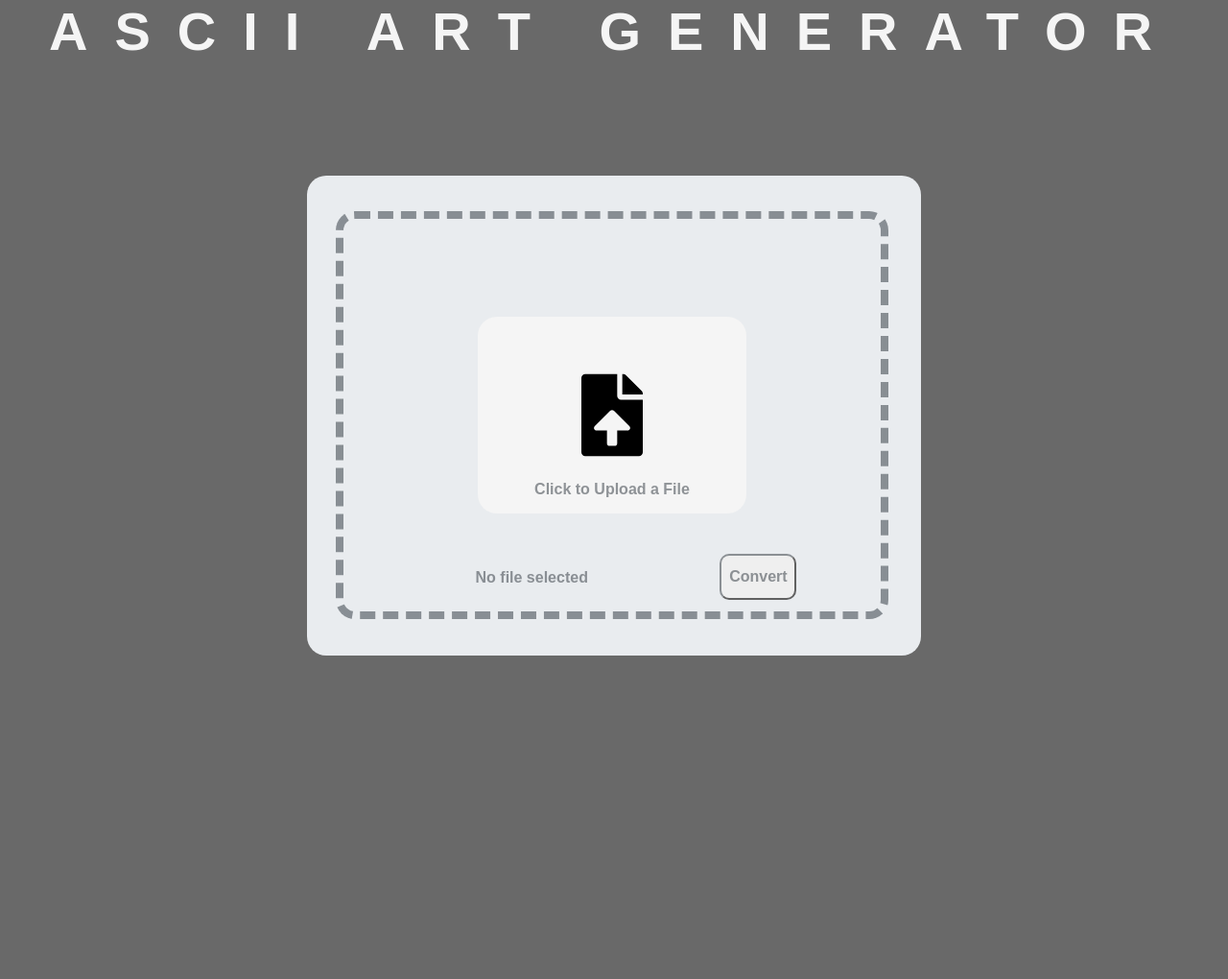
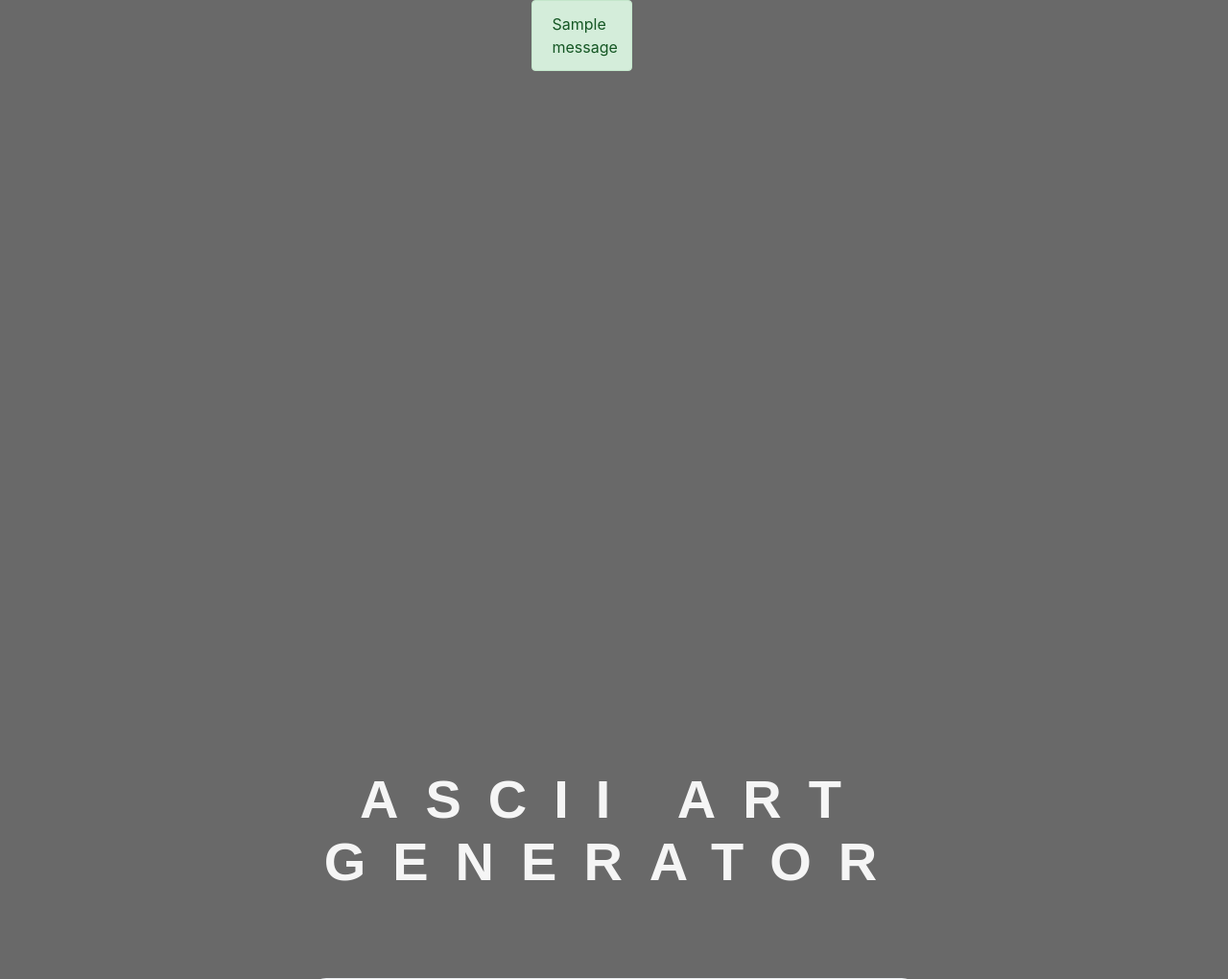
Before and after one commit to zero-to-mastery/ascii-art, a Flask app: page / in a window 1280 px wide. Shown: the top 1020 px of the page at 96% size. Before the commit the page ends 683 px from the top, so only its background shows below. Run offline with Flask 2, Linux system fonts and the light colour scheme; one stand-in notice (Sample message) is shown; some libraries are stand-ins or nearby versions.

Commit message:
added the jinja for loop to receive flash messages

```diff
--- a/web/ascii_art_web/templates/img-upload.html
+++ b/web/ascii_art_web/templates/img-upload.html
@@ -5,10 +5,26 @@
     <meta charset="UTF-8">
     <meta name="viewport" content="width=device-width, initial-scale=1.0">
     <title>image to ascii converter</title>
+    <link rel="stylesheet" href="https://cdn.jsdelivr.net/npm/bootstrap@4.5.3/dist/css/bootstrap.min.css" integrity="sha384-TX8t27EcRE3e/ihU7zmQxVncDAy5uIKz4rEkgIXeMed4M0jlfIDPvg6uqKI2xXr2" crossorigin="anonymous">
     <link rel="stylesheet" href="{{ url_for('static', filename='css/style.css') }}">
 </head>
 
 <body>
+    <main role="main" class="container">
+      <div class="row">
+        <div class="col-md-8">
+            {% with messages = get_flashed_messages(with_categories=true) %}
+                {% if messages %}
+                    {% for category, message in messages %}
+                        <div class="alert alert-{{ category }}">
+                            {{ message }}
+                        </div>
+                    {% endfor %}
+                {% endif %}
+            {% endwith %}
+        </div>
+      </div>
+    </main>
     <div class="container">
         <h1>ASCII ART GENERATOR</h1>
         <div class="file-overlay">
@@ -29,6 +45,8 @@
             </div>
         </div>
     </div>
+    <script src="https://code.jquery.com/jquery-3.5.1.slim.min.js" integrity="sha384-DfXdz2htPH0lsSSs5nCTpuj/zy4C+OGpamoFVy38MVBnE+IbbVYUew+OrCXaRkfj" crossorigin="anonymous"></script>
+    <script src="https://cdn.jsdelivr.net/npm/bootstrap@4.5.3/dist/js/bootstrap.bundle.min.js" integrity="sha384-ho+j7jyWK8fNQe+A12Hb8AhRq26LrZ/JpcUGGOn+Y7RsweNrtN/tE3MoK7ZeZDyx" crossorigin="anonymous"></script>
     <script src="{{ url_for('static', filename='js/scripts.js') }}"></script>
 </body>
 </html>
--- a/web/config.py
+++ b/web/config.py
@@ -5,7 +5,7 @@ class Config(object):
     DEBUG = False
     TESTING = False
     CSRF_ENABLED = True
-    SECRET_KEY = 'this-really-needs-to-be-changed'
+    SECRET_KEY = '0492ad89fc9795d0'
     BASE_DIR = Path(__file__).parent.as_posix()
     IMAGE_UPLOADS = f"{BASE_DIR}/input_images"
     ALLOWED_IMAGE_EXTENSIONS = ["PNG", "JPG"]
```
